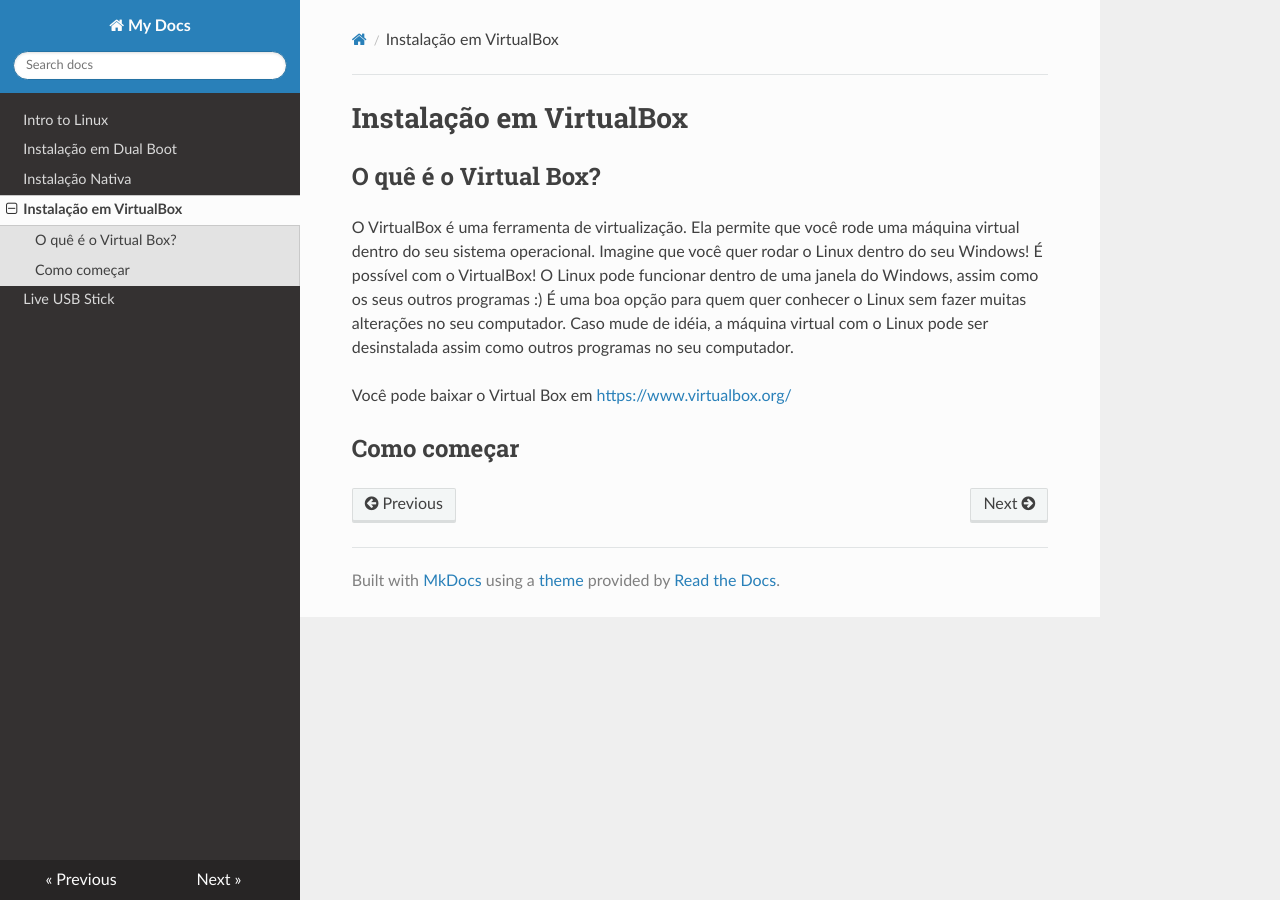
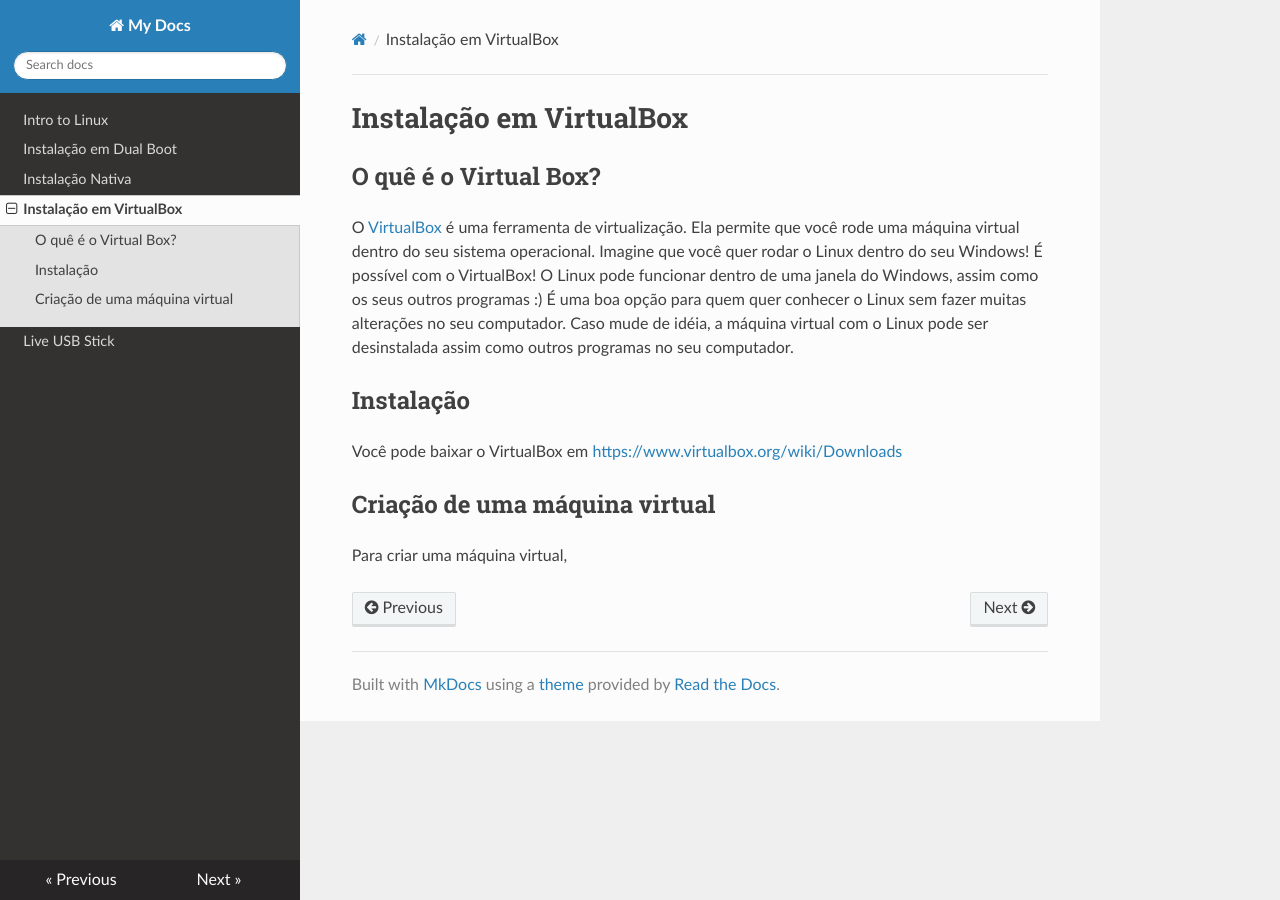
Before and after one commit to insideoutprojectbr/intro-to-linux-docs, an MkDocs documentation site: the page built from docs/install-virtual-box.md, in a window 1280 px wide. Built offline with MkDocs 1.6.1, drawn with Linux system fonts in a browser that asks for light colours; nearby versions of some CDN libraries.

Commit message:
WIP: Improve virtualbox docs

```diff
--- a/docs/install-virtual-box.md
+++ b/docs/install-virtual-box.md
@@ -2,9 +2,14 @@
 
 ## O quê é o Virtual Box?
 
-O VirtualBox é uma ferramenta de virtualização. Ela permite que você rode uma máquina virtual dentro do seu sistema operacional. Imagine que você quer rodar o Linux dentro do seu Windows! É possível com o VirtualBox! O Linux pode funcionar dentro de uma janela do Windows, assim como os seus outros programas :)
+O [VirtualBox](https://www.virtualbox.org/) é uma ferramenta de virtualização. Ela permite que você rode uma máquina virtual dentro do seu sistema operacional. Imagine que você quer rodar o Linux dentro do seu Windows! É possível com o VirtualBox! O Linux pode funcionar dentro de uma janela do Windows, assim como os seus outros programas :)
 É uma boa opção para quem quer conhecer o Linux sem fazer muitas alterações no seu computador. Caso mude de idéia, a máquina virtual com o Linux pode ser desinstalada assim como outros programas no seu computador.
 
-Você pode baixar o Virtual Box em [https://www.virtualbox.org/](https://www.virtualbox.org/)
+## Instalação
 
-## Como começar
+Você pode baixar o VirtualBox em [https://www.virtualbox.org/wiki/Downloads](https://www.virtualbox.org/wiki/Downloads)
+
+## Criação de uma máquina virtual
+
+Para criar uma máquina virtual,
+##
```
Also changed, not shown: site/index.html, site/mkdocs/search_index.json, site/sitemap.xml, 1 other file.
